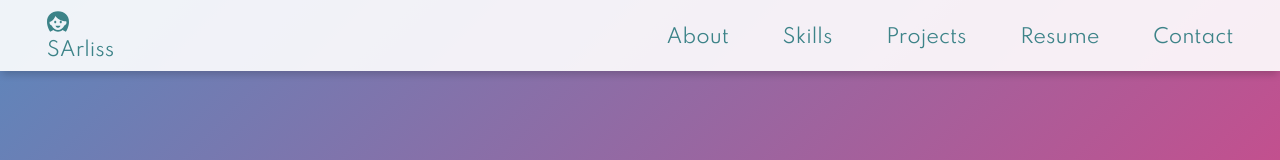
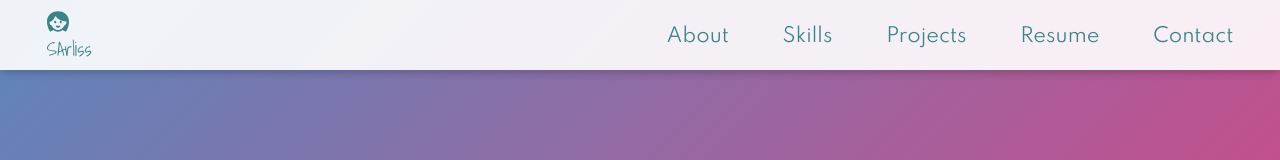
Before and after one commit to SArliss/sarliss-portfolio, a React (Create React App) app: page / in a window 1280 px wide. Shown: the top 160 px of the page. Built offline with nearby package versions, Linux system fonts and the light colour scheme; some icons are missing.

Commit message:
Added google font Shadows Into Light

```diff
--- a/public/index.html
+++ b/public/index.html
@@ -13,6 +13,7 @@
   <meta name="google-site-verification" content="AHCTLaQK7NyEgFOGEcM8r8zYbbzFi6E2WkCy2A50Xq8" />
   <link href="https://fonts.googleapis.com/css?family=Spartan&display=swap" rel="stylesheet">
   <link href="https://fonts.googleapis.com/css2?family=Raleway:wght@100&display=swap" rel="stylesheet">
+  <link href="https://fonts.googleapis.com/css2?family=Shadows+Into+Light&display=swap" rel="stylesheet">
 
   <link rel="stylesheet"
     href="https://cdn.rawgit.com/konpa/devicon/df6431e323547add1b4cf45992913f15286456d3/devicon.min.css">
--- a/src/App.css
+++ b/src/App.css
@@ -86,6 +86,10 @@ nav {
   margin: 0 2vw;
   border-top: 0.2em dotted #ffffff00;
   transition: 0.5s ease-in-out;
+}
+
+.logo-nav {
+  font-family: 'Shadows Into Light', cursive;
 }
 
 .nav-item:hover {
```
